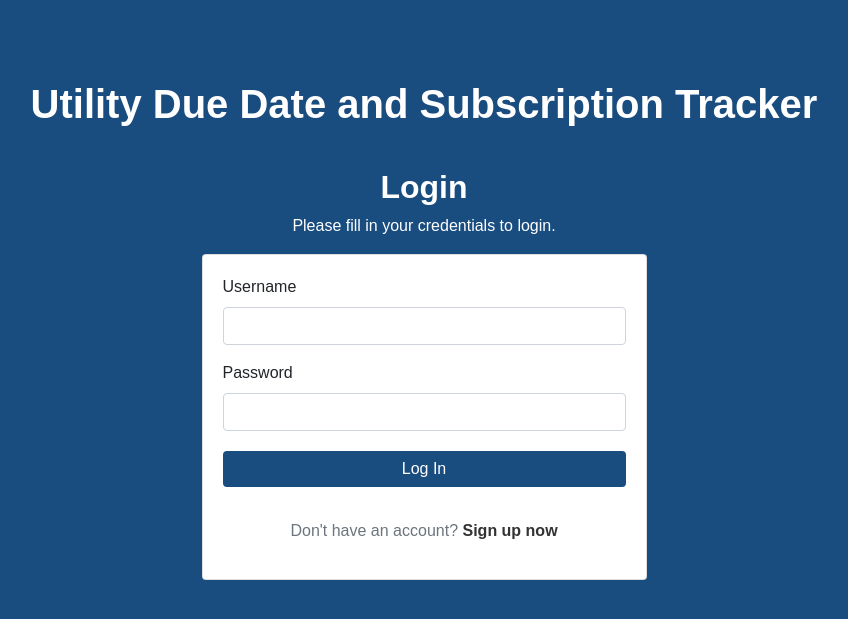
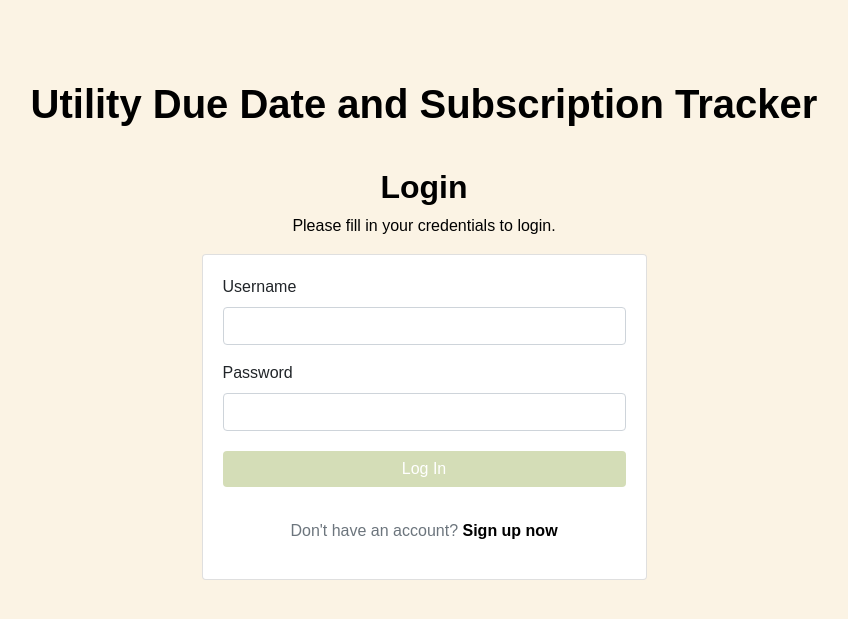
Before and after one commit to asocastro/PROJECT-SDF-UDDST, a PHP site: page /login.php in a window 1280 px wide. Shown: the top 619 px of the page, without its empty margins (216-1064 px from the left). Run offline with PHP 8.4, Linux system fonts and the light colour scheme; some web fonts are replaced.

Commit message:
Updated login.php
The ff. was changed in HTML:
- Background color
- Font Color

```diff
--- a/NEW/login.php
+++ b/NEW/login.php
@@ -98,13 +98,13 @@ if ($_SERVER["REQUEST_METHOD"] == "POST") {
     <link rel='stylesheet' href='https://fonts.googleapis.com/css?family=Muli'>
     <style>
       body {
-        background: #194c7f !important;
+        background: #Fbf3e4 !important;
         font-family: 'Muli', sans-serif;
 
       }
 
       h1 {
-        color: #fff;
+        color: #000;
         padding-top: 2rem;
         padding-bottom: 1rem;
         font-weight: bold;
@@ -112,38 +112,38 @@ if ($_SERVER["REQUEST_METHOD"] == "POST") {
       h2 {
         font-weight: bold;
         padding-top: 1rem;
-        color: #fff;
+        color: #000;
       }
 
       a {
-        color: #333;
+        color: #000;
       }
 
       p {
-        color: #fff;
+        color: #000;
       }
 
       a:hover {
-        color: #194c7f;
+        color: #D4ddb7;
         text-decoration: none;
       }
 
       .form-control:focus {
           color: #000;
           background-color: #fff;
-          border:2px solid #194c7f;
+          border:2px solid #D4ddb7;
           outline: 0;
           box-shadow: none;
       }
 
       .btn {
-        background: #194c7f;
-        border: #194c7f;
+        background: #D4ddb7;
+        border: #D4ddb7;
       }
 
       .btn:hover {
-        background: #194c7f;
-        border: #194c7f;
+        background: #D4ddb7;
+        border: #D4ddb7;
       }
     </style>
 </head>
```
